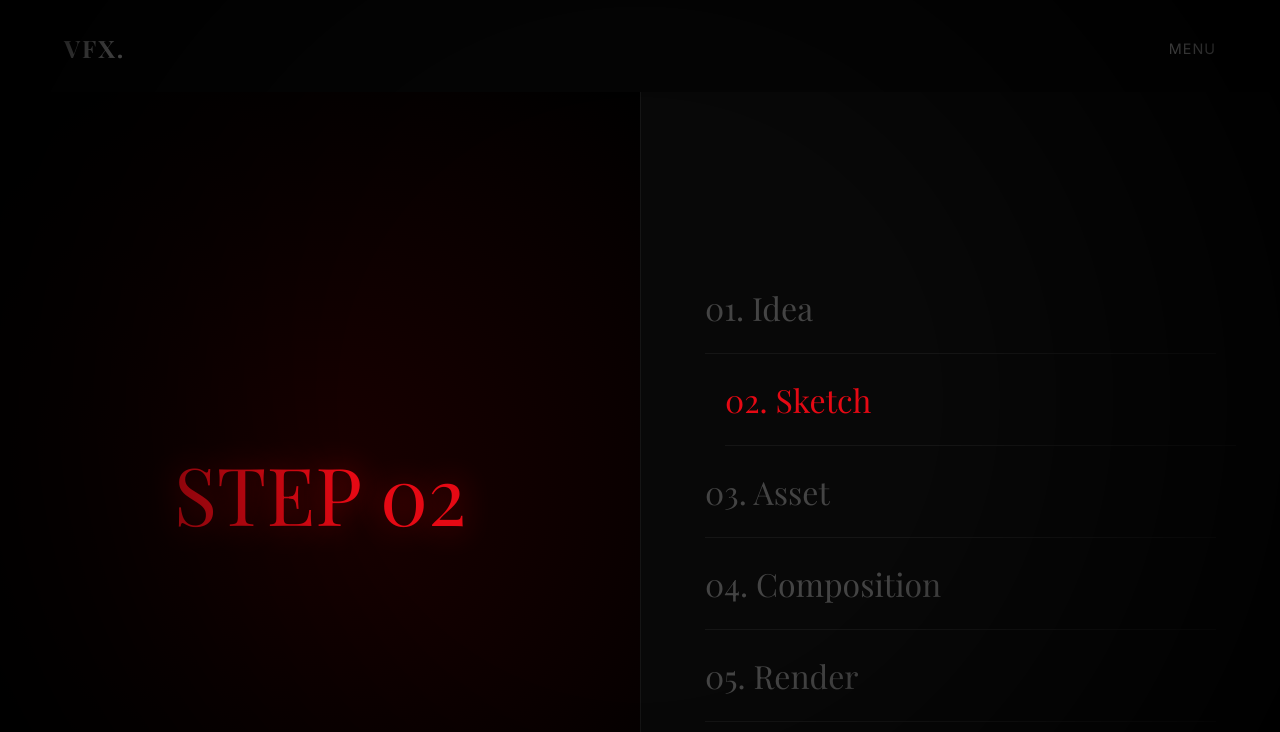
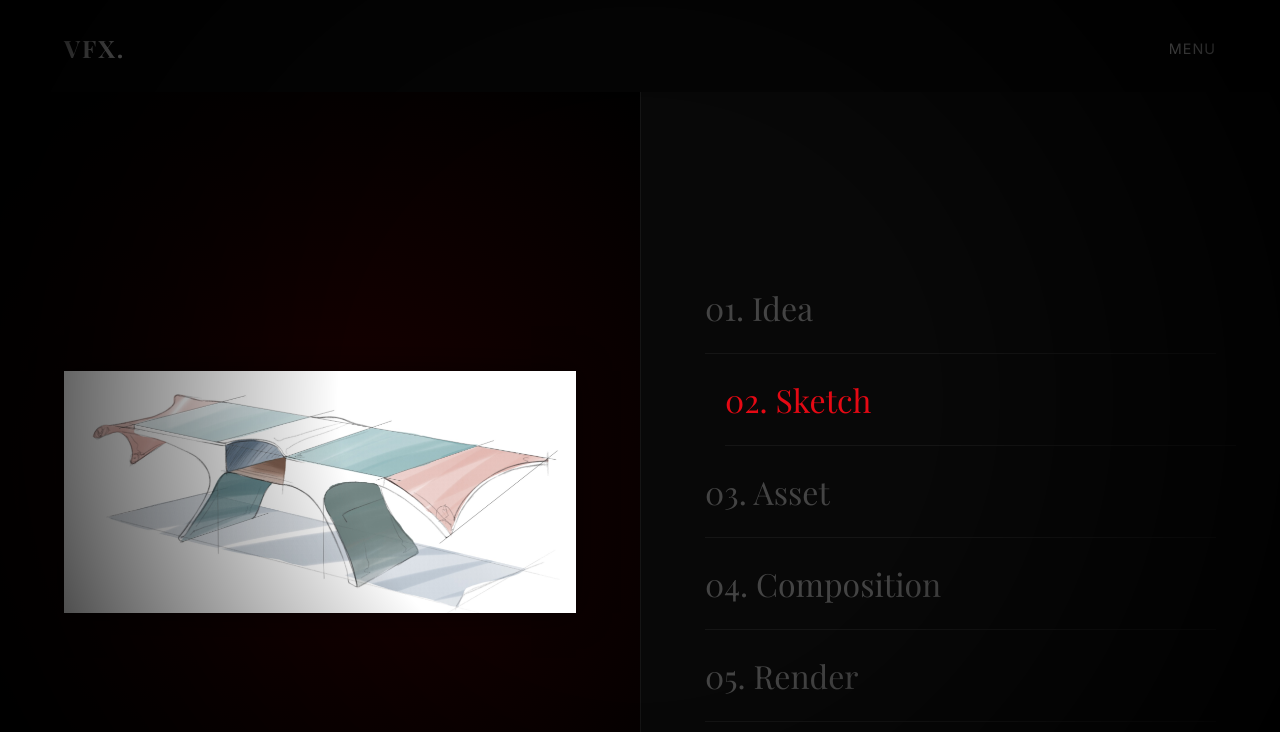
Before and after one commit to seolin11/Portfolio, a plain HTML site: page index.html in a window 1280 px wide. Both pictures are taken after a click on the element "02. Sketch". Shown: the part 5033-5765 px from the top of the page. Drawn offline with nearby package versions, Linux system fonts and the light colour scheme; a web font is replaced by a local one.

Commit message:
Update sketch image to latest version and add cache buster

```diff
--- a/index.html
+++ b/index.html
@@ -66,7 +66,7 @@
                     <div class="work-media">
                         <div class="media-placeholder"
                             style="background: transparent; border: none; position: relative; overflow: hidden;">
-                            <img src="assets/art3d_md_list.png" alt="ART3D"
+                            <img src="assets/art3d_fish.png" alt="ART3D"
                                 style="width: 100%; height: 100%; object-fit: cover; opacity: 0.8; transition: transform 0.5s;">
                             <div class="open-overlay">OPEN PROJECT</div>
                         </div>
@@ -198,7 +198,7 @@
     <script src="https://cdnjs.cloudflare.com/ajax/libs/gsap/3.12.2/gsap.min.js"></script>
     <script src="https://cdnjs.cloudflare.com/ajax/libs/gsap/3.12.2/ScrollTrigger.min.js"></script>
     <script src="js/background.js"></script>
-    <script src="js/main.js"></script>
+    <script src="js/main.js?v=2"></script>
 </body>
 
 </html>
--- a/js/main.js
+++ b/js/main.js
@@ -144,12 +144,28 @@ steps.forEach(step => {
 
         // Update visual (Simulated)
         const stepNum = step.getAttribute('data-step');
+
         // Animate change
         gsap.to(processVisual, {
             opacity: 0,
             duration: 0.2,
             onComplete: () => {
-                processVisual.textContent = `STEP 0${stepNum}`;
+                // Clear content
+                processVisual.innerHTML = '';
+
+                // Specific content for steps
+                if (stepNum === '2') {
+                    const img = document.createElement('img');
+                    img.src = 'assets/sketch_latest.png';
+                    img.style.maxWidth = '80%';
+                    img.style.maxHeight = '80%';
+                    img.style.objectFit = 'contain';
+                    img.style.boxShadow = '0 0 30px rgba(0,0,0,0.5)'; // Add some depth
+                    processVisual.appendChild(img);
+                } else {
+                    processVisual.textContent = `STEP 0${stepNum}`;
+                }
+
                 gsap.to(processVisual, {
                     opacity: 1,
                     duration: 0.2
```
Also changed, not shown: assets/art3d_fish.png (added), assets/process_sketch.png (added), assets/sketch_design.png (added), assets/sketch_final.png (added), assets/sketch_latest.png (added).
